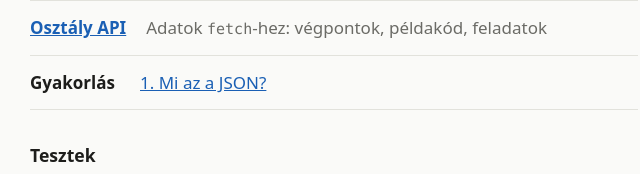
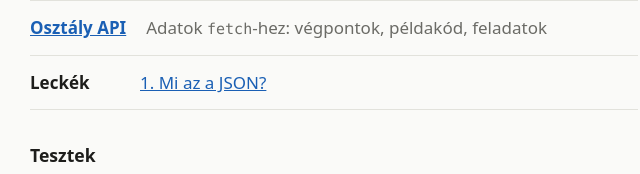
Before and after one commit to korbal/2026-13-F-public, a plain HTML site: page index.html in a window 1280 px wide. Shown: the part 174-348 px from the top of the page, 306-946 px from the left. Drawn offline with Linux system fonts and the light colour scheme.

Commit message:
Home: Leckék label
Co-Authored-By: Claude Opus 5.5 <noreply@anthropic.com>

```diff
--- a/index.html
+++ b/index.html
@@ -32,7 +32,7 @@
   <h2>API</h2>
   <ul>
     <li><span class="name"><a href="api/">Osztály API</a></span> <span class="desc">Adatok <code>fetch</code>-hez: végpontok, példakód, feladatok</span></li>
-    <li><span class="name">Gyakorlás</span> <a href="fetch/01-json.html">1. Mi az a JSON?</a></li>
+    <li><span class="name">Leckék</span> <a href="fetch/01-json.html">1. Mi az a JSON?</a></li>
   </ul>
 
   <h2>Tesztek</h2>
```
